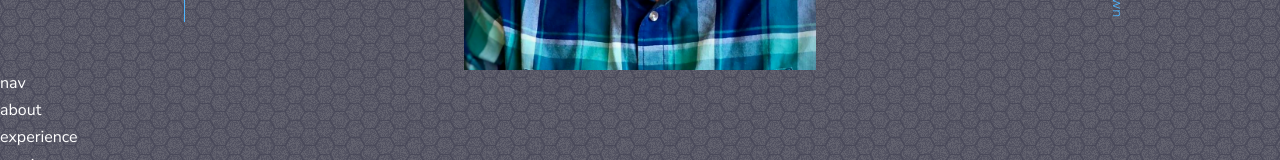
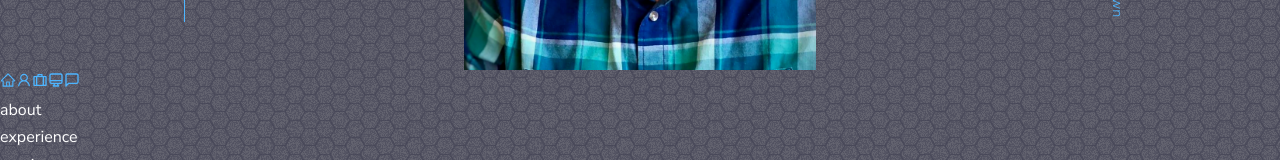
Before and after one commit to littletonjeffrey/codeappendable, a React (Create React App) app: page / in a window 1280 px wide. Shown: the part 730-890 px from the top of the page. Built offline with nearby package versions, Linux system fonts and the light colour scheme.

Commit message:
resized header icons, added nav icons

```diff
--- a/src/components/nav/nav.jsx
+++ b/src/components/nav/nav.jsx
@@ -1,10 +1,22 @@
 import React from 'react'
 //connect individual style sheet
 import './nav.css'
+// importing icons for nav bar
+import {AiOutlineHome} from 'react-icons/ai'
+import {AiOutlineUser} from 'react-icons/ai'
+import {RiSuitcaseLine} from 'react-icons/ri'
+import {HiOutlineDesktopComputer} from 'react-icons/hi'
+import {FiMessageSquare} from 'react-icons/fi'
 
 const nav = () => {
   return (
-    <div>nav</div>
+    <nav>
+      <a href='#'><AiOutlineHome /></a>
+      <a href='#about'><AiOutlineUser /></a>
+      <a href='#experience'><RiSuitcaseLine /></a>
+      <a href='#services'><HiOutlineDesktopComputer /></a>
+      <a href='#contact'><FiMessageSquare /></a>
+    </nav>
   )
 }
 
```
